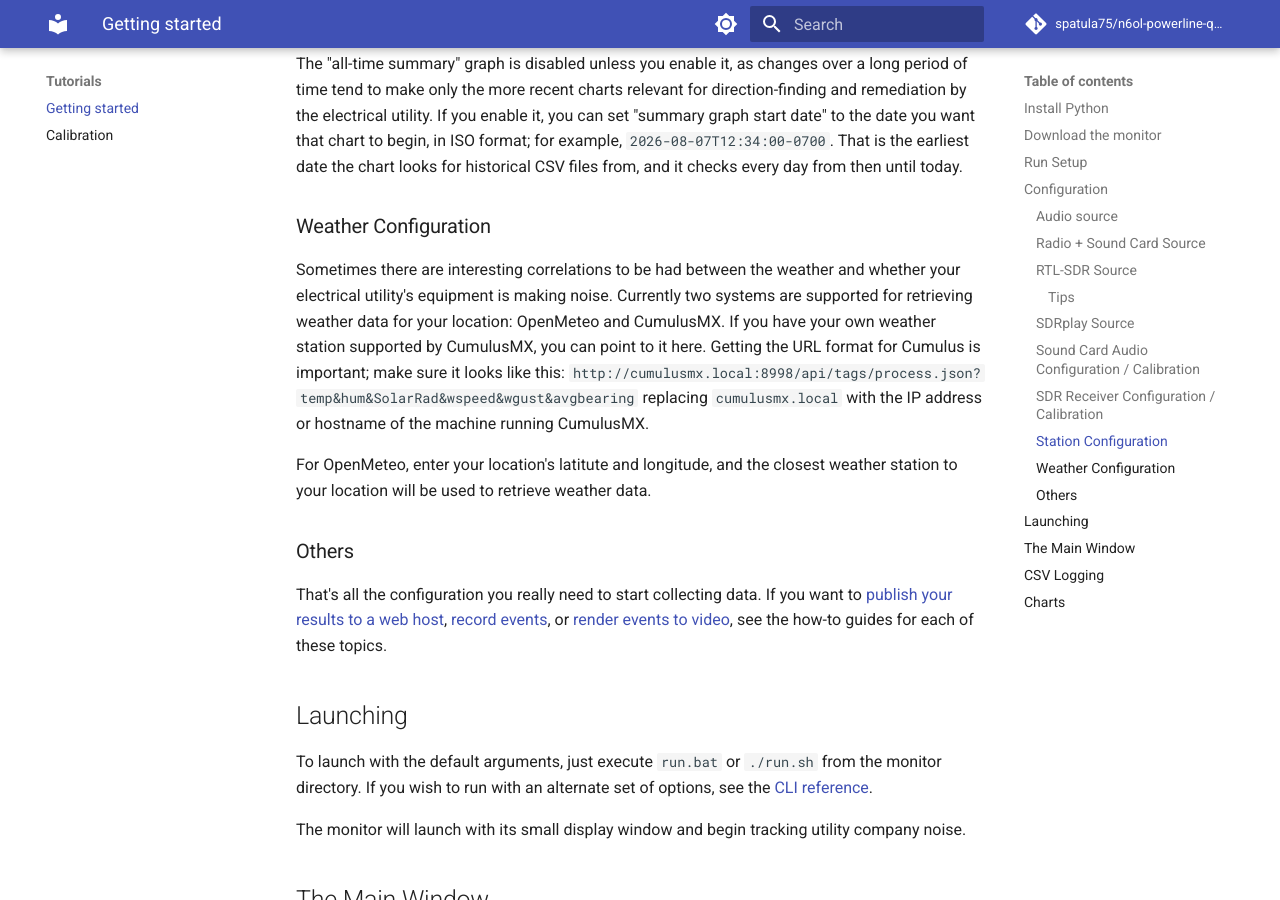
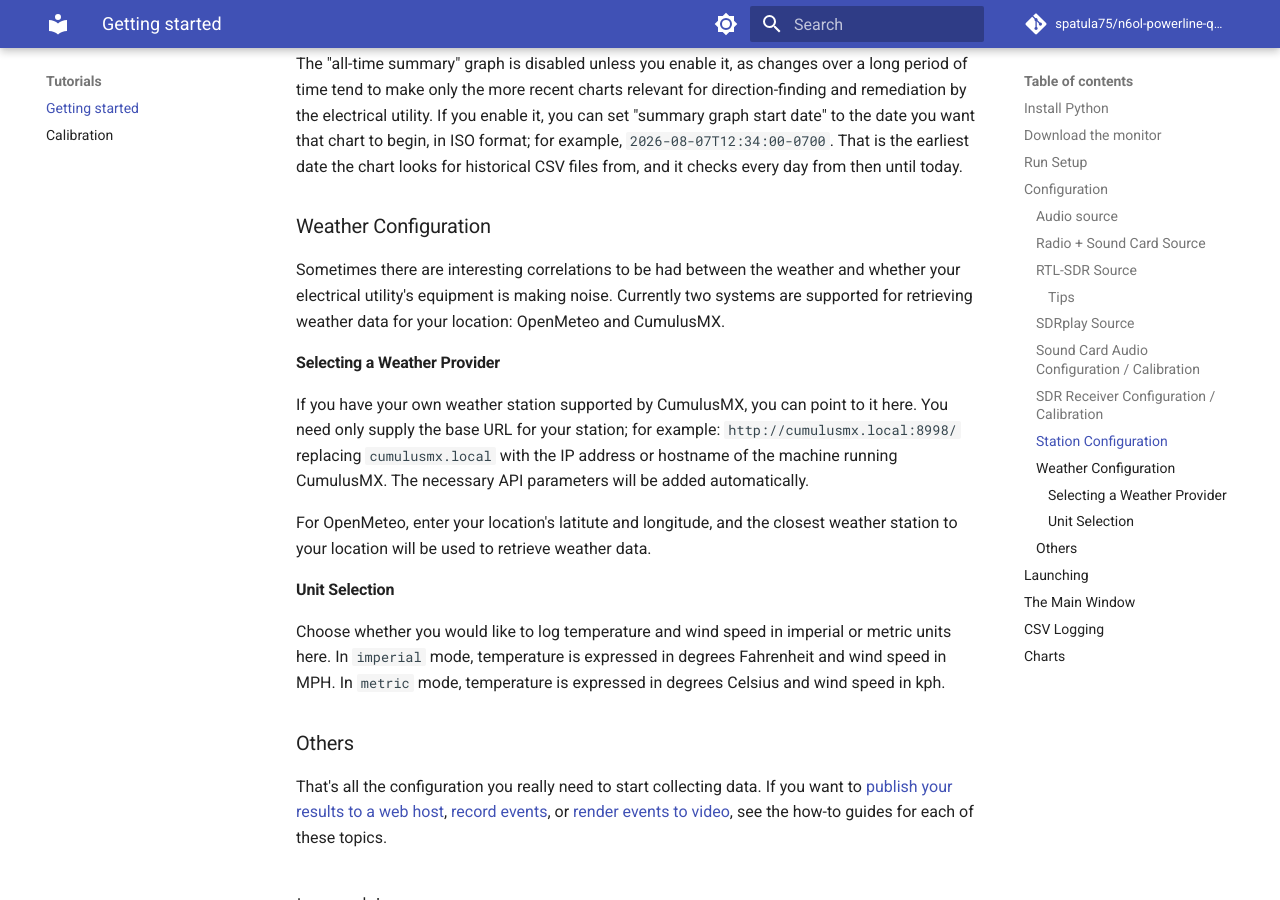
Before and after one commit to spatula75/n6ol-powerline-qrm-monitor, an MkDocs documentation site: the page built from docs/tutorials/getting-started.md, in a window 1280 px wide and 900 px high, scrolled down 4181 px. Built offline with MkDocs 1.6.1 and Material for MkDocs 9.7.7, drawn with Linux system fonts in a browser that asks for light colours; comment, search, counter and statistics services are not loaded; some of the changed text lies outside the part shown.

Commit message:
Ask CumulusMX for periods, and document the weather settings
CumulusMX formats decimals in its host's locale, so a station in a comma-decimal locale
served values the client could not read. The query now opens with CumulusMX's "remove
commas" switch. docs-notebook/cumulusmx-json-api.md records what the client depends on
in that API and where each fact came from.

The getting-started guide now describes the base URL, the units setting, and the CSV's
period decimals.

```diff
--- a/docs/tutorials/getting-started.md
+++ b/docs/tutorials/getting-started.md
@@ -167,13 +167,23 @@ checks every day from then until today.
 
 Sometimes there are interesting correlations to be had between the weather and whether your electrical utility's
 equipment is making noise. Currently two systems are supported for retrieving weather data for your location: OpenMeteo
-and CumulusMX. If you have your own weather station supported by CumulusMX, you can point to it here. Getting the URL
-format for Cumulus is important; make sure it looks like
-this: `http://cumulusmx.local:8998/api/tags/process.json?temp&hum&SolarRad&wspeed&wgust&avgbearing`
-replacing `cumulusmx.local` with the IP address or hostname of the machine running CumulusMX.
+and CumulusMX.
+
+#### Selecting a Weather Provider
+
+If you have your own weather station supported by CumulusMX, you can point to it here.
+You need only supply the base URL for your station; for example: `http://cumulusmx.local:8998/`
+replacing `cumulusmx.local` with the IP address or hostname of the machine running CumulusMX.  The necessary API
+parameters will be added automatically.
 
 For OpenMeteo, enter your location's latitute and longitude, and the closest weather station to your location will be
 used to retrieve weather data.
+
+#### Unit Selection
+
+Choose whether you would like to log temperature and wind speed in imperial or metric units here.  In `imperial`
+mode, temperature is expressed in degrees Fahrenheit and wind speed in MPH.  In `metric` mode, temperature is
+expressed in degrees Celsius and wind speed in kph.
 
 ### Others
 
@@ -209,6 +219,11 @@ filename is formatted with the current date, along with an indication of whether
 minute, part of the minute, or none of the minute. The CSV row also contains the most recent weather data at the time
 the estimate was taken.
 
+Note: at present, decimal values are denoted with a period, never a comma, regardless of locale, and fields are
+always separated by commas.  Locale-specific CSV format limitations may be addressed in a future release.  Header
+values do reflect the units chosen in the weather settings.  If you change units partway through the day, the
+headers do not change and previously written rows are not re-calculated.
+
 CSV files roll over automatically at the end of the day in the local time zone.
 
 Nothing deletes old CSV files at present.
```
Also changed, not shown: CHANGELOG.md (+2 -0 lines), docs-notebook/cumulusmx-json-api.md (added, +65 -0 lines), docs-notebook/todo.md (+18 -25 lines), 2 other files.
